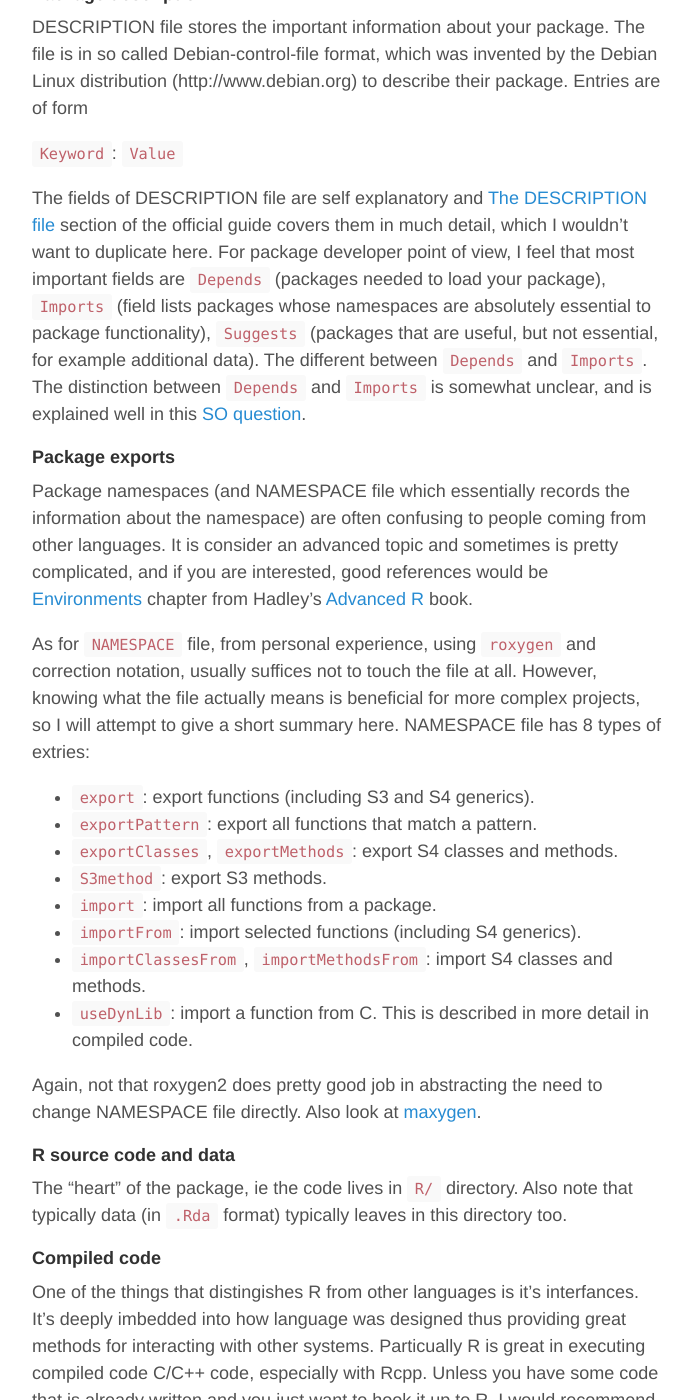
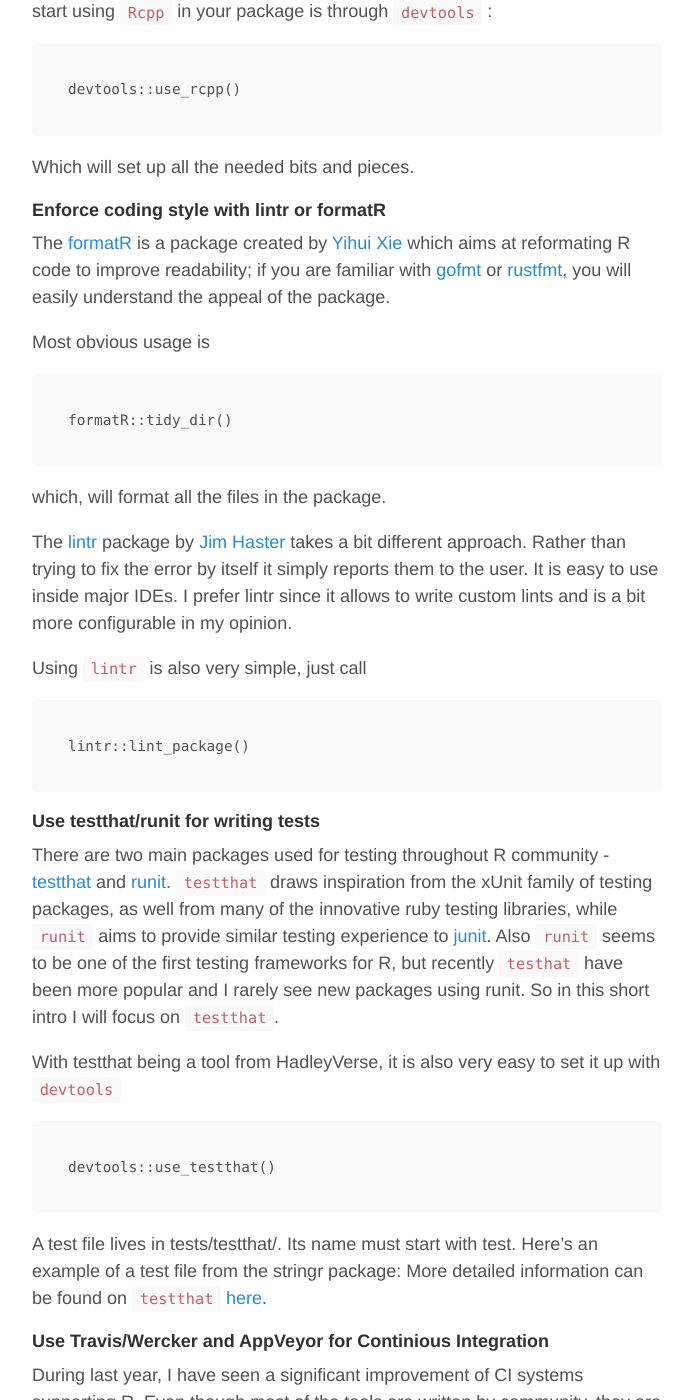
Before and after one commit to RomanTsegelskyi/blog, a Jekyll site: the page built from _posts/2015-10-26-rpackage.md, in a window 1280 px wide and 1400 px high, scrolled down 1409 px. Shown: the whole window, without its empty margins (293-984 px from the left). Built offline with Jekyll 4.4.1, drawn with Linux system fonts in a browser that asks for light colours; Markdown is read by kramdown in place of the engine named in the settings; comment, search, counter and statistics services are not loaded; some of the changed text lies outside the part shown.

Commit message:
Rething the article. covr, lintr + formatr

````diff
--- a/_config.yml
+++ b/_config.yml
@@ -29,3 +29,5 @@ pages_list:
   About: '/pi-blog/about'
   Atom: '/pi-blog/atom.xml'
   RSS: '/pi-blog/rss.xml'
+
+gems: [jekyll-paginate]
--- a/_posts/2015-10-26-rpackage.md
+++ b/_posts/2015-10-26-rpackage.md
@@ -4,40 +4,17 @@ title: Creating R package with modern tools
 comments: True
 ---
 
-Recently, I have finished and succesfully released my first R package - yummlyr, and decided a short article on creating R packages. There are different manuals that can be found over the internet, but I wanted something modern, or in short a simplified version of Hadley's R packages book.
+Recently, I have finished and succesfully released my first R package - yummlyr, and decided a short article on best practices that I have seen for creating R packages. There are many different manuals that can be found over the internet, with great [R packages](http://r-pkgs.had.co.nz/) book by Hadley Wickham for in depth study of the topic, while this article aims to give a short overview of best practices and tools for creating packages.
 
 ### What is an R package?
 
 For me, R packages was one of the most fundumental things of the language. Essentially, it's a well defined format for distributing R code through CRAN. It took it's idea from CPAN, but outgrew the competition greately and now holds over 7000 packages.
-
-### Why bother creating an R package?
 
 ### How to create a packages
 
 * Through new RStudio project
 * Using `package.skeleton`
 * Using `devtools::create`
-
-### Structure of a package
-
-After creating a package with RStudio or devtools, you are most likely to see the following structure.
-
-**Insert a picture here***
-
-It countains the following files/directories:
-
-* DESCRIPTION - description of the package with different characteristics
-* NAMESPACE - file that specifies functions that are exported by your package
-* R - a directory that holds R code
-* man - directory with function documentation
-* .RBuildIgnore - file that specified files excluded from the package building
-
-Files/directories that are not created by default, but are also important:
-
-* src - directory with source code for compiled files, typically Rcpp, sometimes C/C++ or Fortran.
-* vignette - directory with long documentation in form of vignettes. This is different from man in a way that it usually describes user scenarios or implementation details, while `man` typically documents single functions.
-* tests - directory that contains test files
-* inst - header/things specific for installation
 
 #### Package description
 
@@ -47,28 +24,7 @@ DESCRIPTION file stores the important information about your package. The file i
 
 The fields of DESCRIPTION file are self explanatory and [The DESCRIPTION file](https://cran.r-project.org/doc/manuals/r-release/R-exts.html#The-DESCRIPTION-file) section of the official guide covers them in much detail, which I wouldn't want to duplicate here. For package developer point of view, I feel that most important fields are `Depends` (packages needed to load your package), `Imports` (field lists packages whose namespaces are absolutely essential to package functionality), `Suggests` (packages that are useful, but not essential, for example additional data). The different between `Depends` and `Imports`. The distinction between `Depends` and `Imports` is somewhat unclear, and is explained well in this [SO question](http://stackoverflow.com/questions/8637993/better-explanation-of-when-to-use-imports-depends).
 
-#### Package exports
-
-Package namespaces (and NAMESPACE file which essentially records the information about the namespace) are often confusing to people coming from other languages. It is consider an advanced topic and sometimes is pretty complicated, and if you are interested, good references would be [Environments](http://adv-r.had.co.nz/Environments.html) chapter from Hadley's [Advanced R](http://adv-r.had.co.nz/) book.
-
-As for `NAMESPACE` file, from personal experience, using `roxygen` and correction notation, usually suffices not to touch the file at all. However, knowing what the file actually means is beneficial for more complex projects, so I will attempt to give a short summary here. NAMESPACE file has 8 types of extries:
-
-* `export`: export functions (including S3 and S4 generics).
-* `exportPattern`: export all functions that match a pattern.
-* `exportClasses`, `exportMethods`: export S4 classes and methods.
-* `S3method`: export S3 methods.
-* `import`: import all functions from a package.
-* `importFrom`: import selected functions (including S4 generics).
-* `importClassesFrom`, `importMethodsFrom`: import S4 classes and methods.
-* `useDynLib`: import a function from C. This is described in more detail in compiled code.
-
-Again, not that roxygen2 does pretty good job in abstracting the need to change NAMESPACE file directly. Also look at [maxygen](https://github.com/gaborcsardi/maxygen).
-
-#### R source code and data
-
-The "heart" of the package, ie the code lives in `R/` directory. Also note that typically data (in `.Rda` format) typically leaves in this directory too.
-
-#### Compiled code
+#### Use Rcpp for compiled code
 
 One of the things that distingishes R from other languages is it's interfances. It's deeply imbedded into how language was designed thus providing great methods for interacting with other systems. Particually R is great in executing compiled code C/C++ code, especially with Rcpp. Unless you have some code that is already written and you just want to hook it up to R, I would recommend using `Rcpp` for writing optimized code that is used in R. The simplies way to start using `Rcpp` in your package is through `devtools` :
 
@@ -78,13 +34,40 @@ devtools::use_rcpp()
 
 Which will set up all the needed bits and pieces.
 
-#### Tests and continious integration
+#### Enforce coding style with lintr or formatR
 
-There are two main packages used for testing throughout R community - [testthat](https://github.com/hadley/testthat) and [runit](https://cran.fhcrc.org/web/packages/RUnit/index.html). `testthat` draws inspiration from the xUnit family of testing packages, as well from many of the innovative ruby testing libraries, while `runit` aims to provide similar testing experience to [junit](http://junit.org/). Also `runit` seems to be one of the first testing frameworks for R, but recently `testhat` have been more popular and I rarely see new packages using runit. With testthat being a tool from HadleyVerse, it is also very easy to set it up with `devtools`
+The [formatR](http://yihui.name/formatR/) is a package created by [Yihui Xie](http://yihui.name/) which aims at reformating R code to improve readability; if you are familiar with [gofmt](https://golang.org/cmd/gofmt/) or [rustfmt](https://github.com/nrc/rustfmt), you will easily understand the appeal of the package.
+
+Most obvious usage is
+
+```
+formatR::tidy_dir()
+```
+
+which, will format all the files in the package.
+
+The [lintr](https://github.com/jimhester/lintr) package by [Jim Haster](http://www.jimhester.com/) takes a bit different approach. Rather than trying to fix the error by itself it simply reports them to the user. It is easy to use inside major IDEs. I prefer lintr since it allows to write custom lints and is a bit more configurable in my opinion.
+
+Using `lintr` is also very simple, just call
+
+```
+lintr::lint_package()
+```
+
+#### Use testthat/runit for writing tests
+
+There are two main packages used for testing throughout R community - [testthat](https://github.com/hadley/testthat) and [runit](https://cran.fhcrc.org/web/packages/RUnit/index.html). `testthat` draws inspiration from the xUnit family of testing packages, as well from many of the innovative ruby testing libraries, while `runit` aims to provide similar testing experience to [junit](http://junit.org/). Also `runit` seems to be one of the first testing frameworks for R, but recently `testhat` have been more popular and I rarely see new packages using runit. So in this short intro I will focus on `testthat`.
+
+With testthat being a tool from HadleyVerse, it is also very easy to set it up with `devtools`
 
 ```
 devtools::use_testthat()
 ```
+
+A test file lives in tests/testthat/. Its name must start with test. Here’s an example of a test file from the stringr package:
+More detailed information can be found on `testthat` [here](http://r-pkgs.had.co.nz/tests.html).
+
+#### Use Travis/Wercker and AppVeyor for Continious Integration
 
 During last year, I have seen a significant improvement of CI systems supporting R. Even though most of the tools are written by community, they are robust and make it relatively easy to setup. There are 3 systems, which I have seen primarily used in many packages (which are free for open source projects):
 
@@ -98,10 +81,33 @@ to `travis.yml`. As with many tools here, can be setup with `devtools::use_travi
 * [Wercker](https://wercker.com) - CI systems that is based on docker, which allows it to perform quicker builds than travis (however, travis should have container support soon too). Example for working configuration can be found [here](https://github.com/jimhester/lintr/blob/master/wercker.yml).
 * [AppVeyor](http://www.appveyor.com/) - CI systems for Windows and a must to have if you are using compiled code, otherwise there not that many crossplatfom issues with R. Can be setup with `devtools::use_appveyov`.
 
-Last year, Jim Hester created [covr](https://github.com/jimhester/covr/) package for measuring test coverage. Around the same time I was also inverstigating possibilities to measure R code coverage as part of my [research](https://github.com/allr/rcov), so I was searching for work done and covr presented a robust and general solution for the problem. Since it was quickly picked up by [coveralls.io](https://coveralls.io) and [codecov.io](https://codecov.io). In essense, to measure coverage with CI, you will only need to add `covr::coveralls` as part of your build. Also you can use `devtools::use_coveralls`.
 
-#### Function documentation
+#### Use covr to measure code coverage
 
-#### Vignettes
+Last year, Jim Hester created [covr](https://github.com/jimhester/covr/) package for measuring test coverage. Use
+
+```
+covr::package_coverage()
+```
+
+to get quick statistics for code coverage of your package and
+
+```
+covr::shine(covr::package_coverage())
+```
+
+to inspect line by line code coverage inside shiny app.
+
+Also `covr` is supported by [coveralls.io](https://coveralls.io) and [codecov.io](https://codecov.io) with allows to nice integration of code coverage into CI pipeline. In essense, to measure coverage with CI, you will only need to add `covr::coveralls` as part of your CI build. Just call,
+
+```
+devtools::use_coveralls()
+```
+
+For detailed instrunctions. Replace `coveralls` with `codecov` if you want to use it instead.
+
+#### Use roxygen2 for function documentation
+
+#### Use knitr for Vignettes
 
 #### CRAN submission and revdep
````
